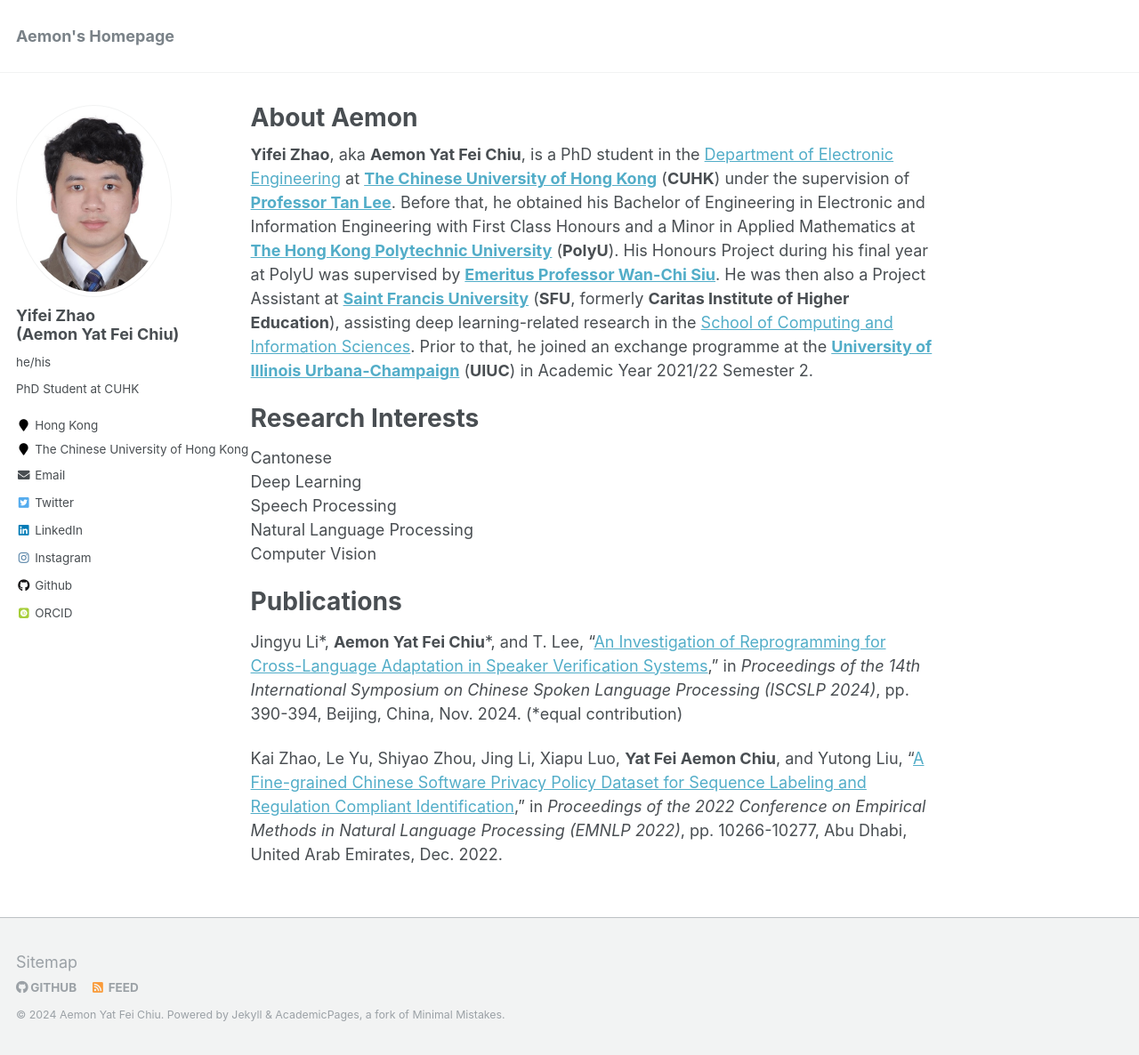
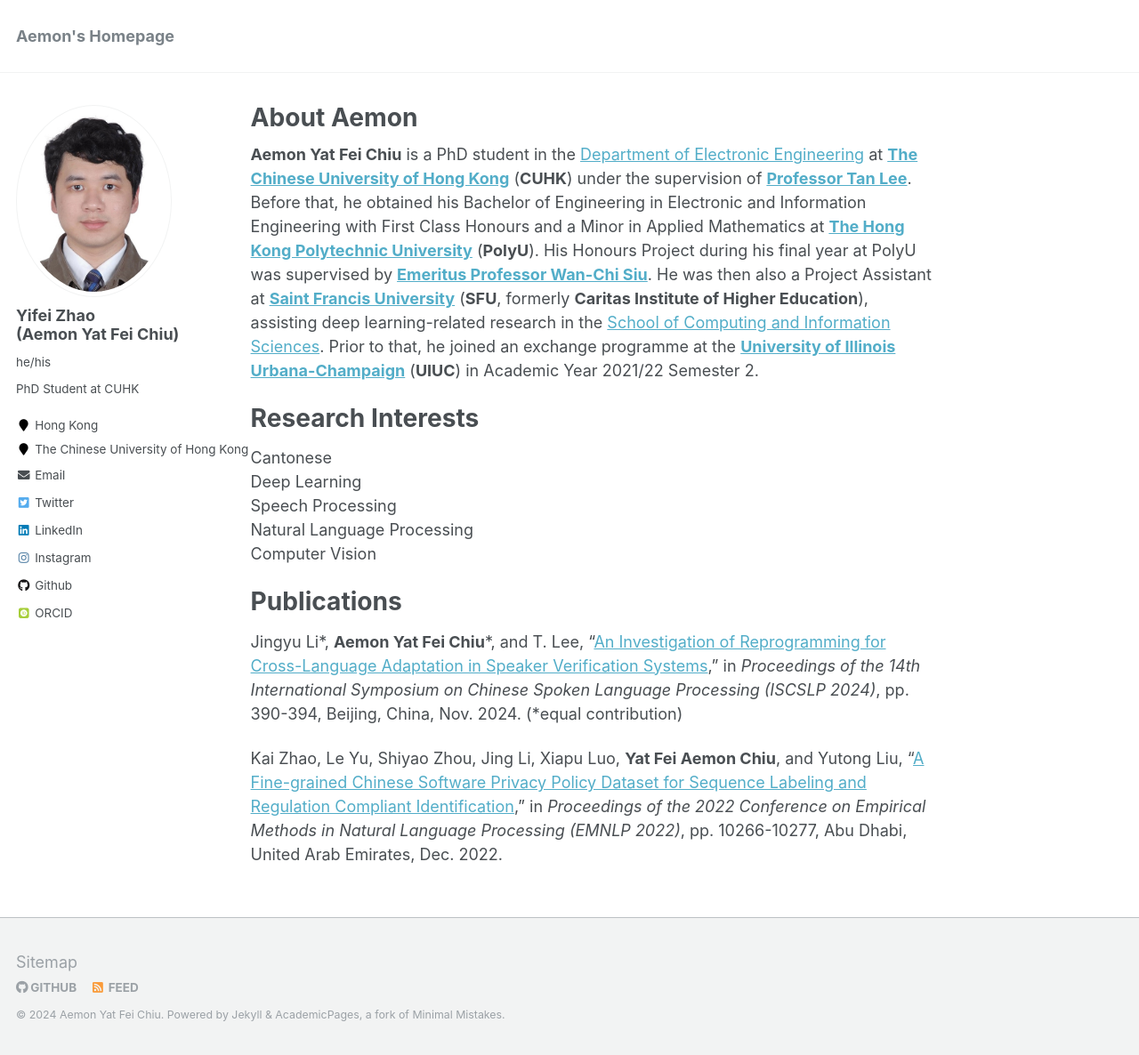
Before and after one commit to aemonyfchiu/aemonyfchiu.github.io, a Jekyll site: the page built from _pages/about.md, in a window 1280 px wide and 1186 px high. Shown: the whole window at 89% size. Built offline with Jekyll 4.4.1, drawn with Linux system fonts in a browser that asks for light colours; some web fonts are replaced.

Commit message:
Update about.md

```diff
--- a/_pages/about.md
+++ b/_pages/about.md
@@ -7,7 +7,7 @@ redirect_from:
   - /about.html
 ---
 
-**Yifei Zhao**, aka **Aemon Yat Fei Chiu**, is a PhD student in the [Department of Electronic Engineering](https://www.ee.cuhk.edu.hk/en-gb/) at [**The Chinese University of Hong Kong**](https://www.cuhk.edu.hk/english/index.html) (**CUHK**) under the supervision of [**Professor Tan Lee**](https://www.ee.cuhk.edu.hk/en-gb/people/academic-staff/professors/prof-tan-lee). Before that, he obtained his Bachelor of Engineering in Electronic and Information Engineering with First Class Honours and a Minor in Applied Mathematics at [**The Hong Kong Polytechnic University**](https://www.polyu.edu.hk/) (**PolyU**). His Honours Project during his final year at PolyU was supervised by [**Emeritus Professor Wan-Chi Siu**](https://www.polyu.edu.hk/eee/people/academic-staff-and-teaching-staff/emeritus_prof-siu-wc/). He was then also a Project Assistant at [**Saint Francis University**](https://www.cihe.edu.hk/en/home/index.html) (**SFU**, formerly **Caritas Institute of Higher Education**), assisting deep learning-related research in the [School of Computing and Information Sciences](https://cis.sfu.edu.hk/). Prior to that, he joined an exchange programme at the [**University of Illinois Urbana-Champaign**](https://illinois.edu/) (**UIUC**) in Academic Year 2021/22 Semester 2.
+**Aemon Yat Fei Chiu** is a PhD student in the [Department of Electronic Engineering](https://www.ee.cuhk.edu.hk/en-gb/) at [**The Chinese University of Hong Kong**](https://www.cuhk.edu.hk/english/index.html) (**CUHK**) under the supervision of [**Professor Tan Lee**](https://www.ee.cuhk.edu.hk/en-gb/people/academic-staff/professors/prof-tan-lee). Before that, he obtained his Bachelor of Engineering in Electronic and Information Engineering with First Class Honours and a Minor in Applied Mathematics at [**The Hong Kong Polytechnic University**](https://www.polyu.edu.hk/) (**PolyU**). His Honours Project during his final year at PolyU was supervised by [**Emeritus Professor Wan-Chi Siu**](https://www.polyu.edu.hk/eee/people/academic-staff-and-teaching-staff/emeritus_prof-siu-wc/). He was then also a Project Assistant at [**Saint Francis University**](https://www.cihe.edu.hk/en/home/index.html) (**SFU**, formerly **Caritas Institute of Higher Education**), assisting deep learning-related research in the [School of Computing and Information Sciences](https://cis.sfu.edu.hk/). Prior to that, he joined an exchange programme at the [**University of Illinois Urbana-Champaign**](https://illinois.edu/) (**UIUC**) in Academic Year 2021/22 Semester 2.
 
 Research Interests
 ======
```
